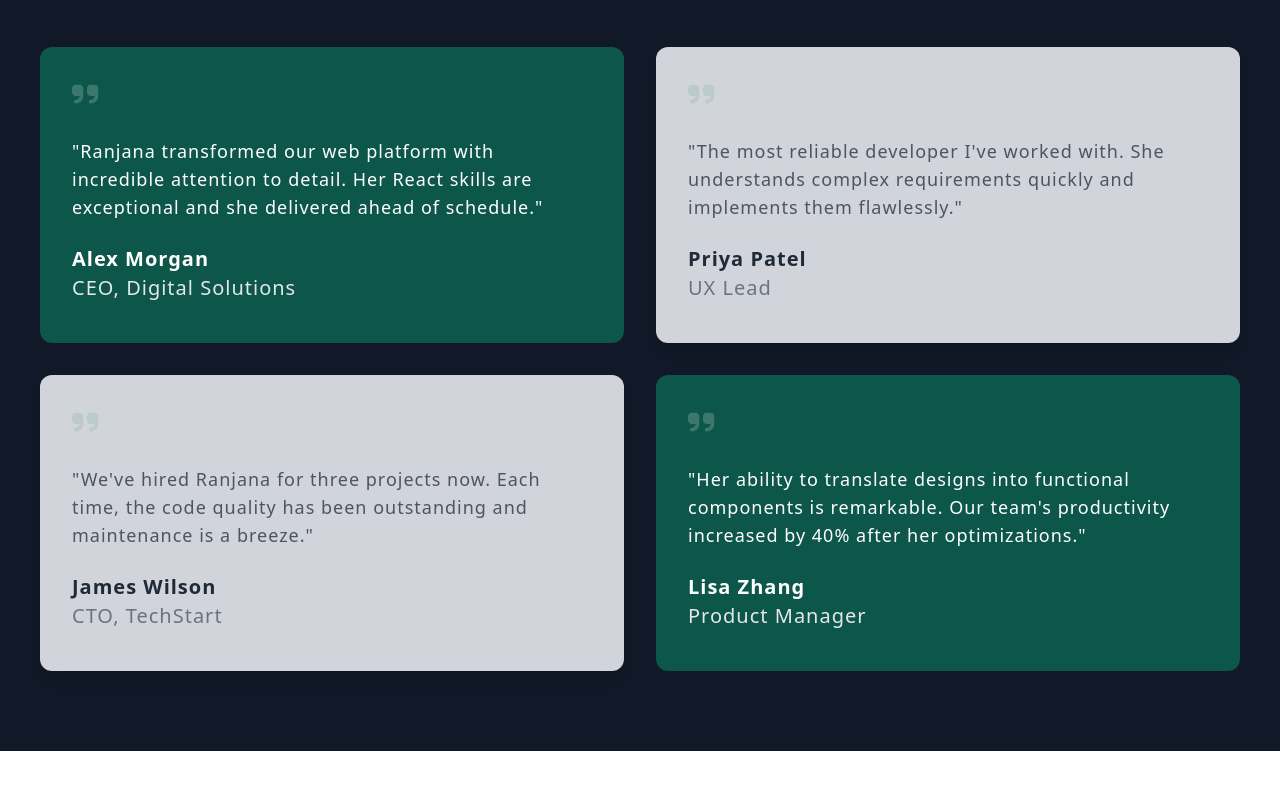
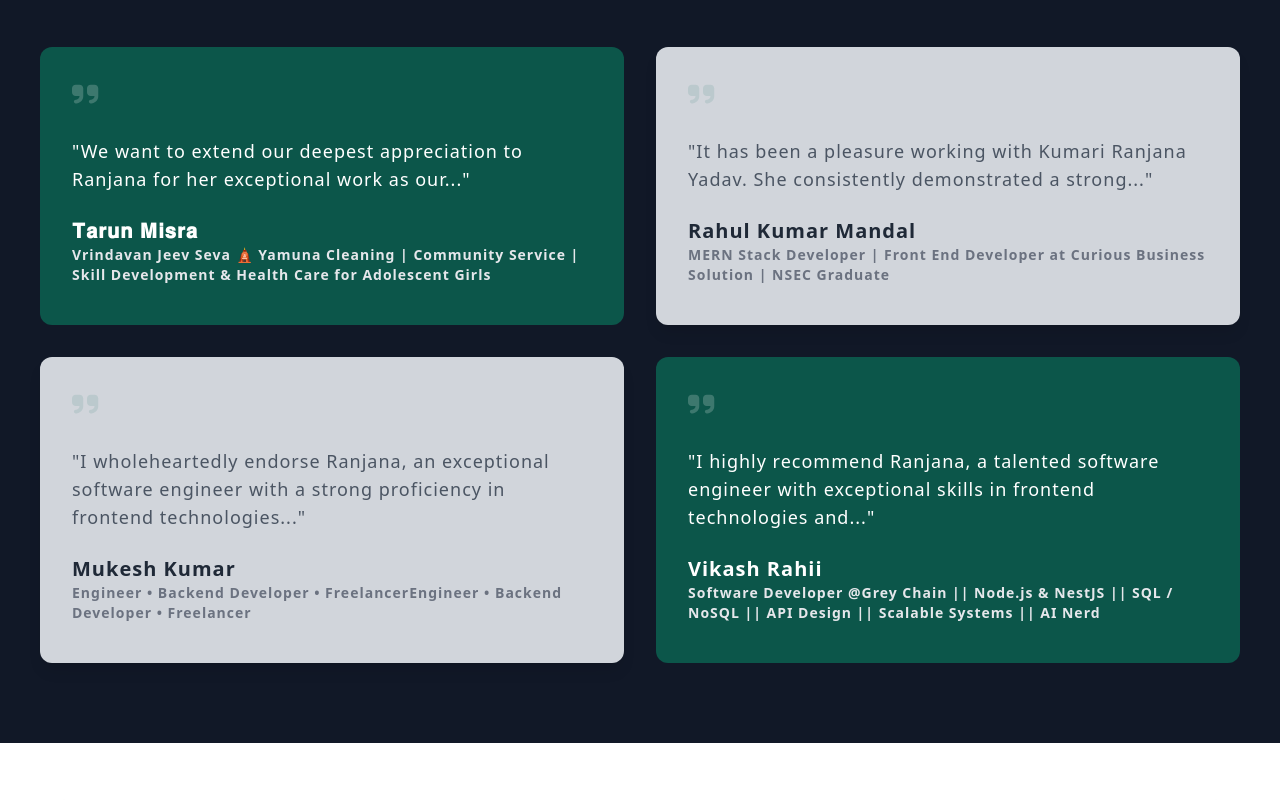
Before and after one commit to Ranjana993/Ranjana-Yadav, a React (Vite) app: page / in a window 1280 px wide. Shown: the part 5460-6260 px from the top of the page. Built offline with nearby package versions, Linux system fonts and the light colour scheme; a web font is replaced by a local one.

Commit message:
modified testimonial with reacl data .

```diff
--- a/src/pages/Testimonial.jsx
+++ b/src/pages/Testimonial.jsx
@@ -1,94 +1,93 @@
 import { motion, useInView } from 'framer-motion'
-import { faQuoteRight } from '@fortawesome/free-solid-svg-icons'
+import { faQuoteRight, faXmark } from '@fortawesome/free-solid-svg-icons'
 import { FontAwesomeIcon } from '@fortawesome/react-fontawesome'
-import { useRef } from 'react'
+import { useRef, useState } from 'react'
 
 const Testimonial = () => {
+  const [selectedTestimonial, setSelectedTestimonial] = useState(null);
   const testimonials = [
     {
       id: 1,
-      name: "Alex Morgan",
-      role: "CEO, Digital Solutions",
-      content: "Ranjana transformed our web platform with incredible attention to detail. Her React skills are exceptional and she delivered ahead of schedule.",
-      rating: 5,
+      name: "𝐓𝐚𝐫𝐮𝐧 𝐌𝐢𝐬𝐫𝐚 ",
+      role: "Vrindavan Jeev Seva 🛕 Yamuna Cleaning | Community Service | Skill Development & Health Care for Adolescent Girls",
+      content: "We want to extend our deepest appreciation to Ranjana for her exceptional work as our website developer for the Soul of Braj Federation's new website. Her dedication, talent, and hard work have truly brought our vision to life. Ranjana's commitment to this project was evident in every detail, and we're incredibly grateful for her efforts in making our online presence a success.",
       highlight: true
     },
     {
       id: 2,
-      name: "Priya Patel",
-      role: "UX Lead",
-      content: "The most reliable developer I've worked with. She understands complex requirements quickly and implements them flawlessly.",
-      rating: 4,
+      name: "Rahul Kumar Mandal",
+      role: "MERN Stack Developer | Front End Developer at Curious Business Solution | NSEC Graduate",
+      content: "It has been a pleasure working with Kumari Ranjana Yadav. She consistently demonstrated a strong grasp of frontend and backend technologies, including HTML, CSS, TailwindCSS, JavaScript, React.js, Node.js, Express.js and MongoDB. What sets Ranjana apart is her commitment to writing clean, maintainable code and her eagerness to continuously learn.She has shown great initiative in solving complex problems and collaborating with the team effectively.Whether it's building intuitive UIs or optimizing backend logic, she handles tasks with professionalism and a solution- oriented mindset.I highly recommend Ranjana for any opportunity that values skill, dedication, and a collaborative spirit.She will be a valuable asset to any organization she joins.",
       highlight: false
     },
     {
       id: 3,
-      name: "James Wilson",
-      role: "CTO, TechStart",
-      content: "We've hired Ranjana for three projects now. Each time, the code quality has been outstanding and maintenance is a breeze.",
-      rating: 5,
+      name: "Mukesh Kumar",
+      role: "Engineer • Backend Developer • FreelancerEngineer • Backend Developer • Freelancer",
+      content: "I wholeheartedly endorse Ranjana, an exceptional software engineer with a strong proficiency in frontend technologies and data structures and algorithms(DSA) problem - solving.Her expertise spans HTML, CSS, JavaScript, and frameworks such as React, Next, Node.js, and MongoDB, consistently delivering intuitive and visually stunning interfaces. Ranjana's analytical mindset and innovative approach enable her to excel in overcoming complex technical challenges. Her collaborative nature and positive attitude make her a valuable asset to any team, fostering a productive and inclusive work environment.I highly recommend Ranjana for any frontend engineering or full - stack development roles, as her skills and work ethic will undoubtedly make her a valuable contributor to any organization.",
       highlight: false
     },
     {
       id: 4,
-      name: "Lisa Zhang",
-      role: "Product Manager",
-      content: "Her ability to translate designs into functional components is remarkable. Our team's productivity increased by 40% after her optimizations.",
-      rating: 5,
+      name: "Vikash Rahii",
+      role: "Software Developer @Grey Chain || Node.js & NestJS || SQL / NoSQL || API Design || Scalable Systems || AI Nerd",
+      content: "I highly recommend Ranjana, a talented software engineer with exceptional skills in frontend technologies and DSA problem - solving.She excels in HTML, CSS, JavaScript, and frameworks like React, Next, Nodejs, MongoDB consistently delivering user - friendly and visually appealing interfaces.Ranjana's analytical mindset and innovative approach make her a standout in overcoming technical challenges. Her collaborative nature and positive attitude make her a valuable asset to any team",
       highlight: true
     }
   ]
+
   const ref = useRef();
   const isInView = useInView(ref, { once: true });
-  const starRating = (rating) => {
-    return (
-      <div
-        ref={ref}
-        style={{
-          transform: isInView ? "rotateY(0deg)" : "rotateY(90deg)",
-          transition: "transform 0.8s cubic-bezier(0.68, -0.55, 0.265, 1.55)"
-        }}
-        className="w-72 h-96 bg-gradient-to-br from-purple-500 to-pink-600 rounded-xl shadow-2xl p-6 text-white perspective-1000"
-      >
-        {[...Array(5)].map((_, i) => (
-          <svg
-            key={i}
-            className={`w-4 h-4 ${i < rating ? 'text-yellow-400' : 'text-gray-300'}`}
-            fill="currentColor"
-            viewBox="0 0 20 20"
-          >
-            <path d="M9.049 2.927c.3-.921 1.603-.921 1.902 0l1.07 3.292a1 1 0 00.95.69h3.462c.969 0 1.371 1.24.588 1.81l-2.8 2.034a1 1 0 00-.364 1.118l1.07 3.292c.3.921-.755 1.688-1.54 1.118l-2.8-2.034a1 1 0 00-1.175 0l-2.8 2.034c-.784.57-1.838-.197-1.539-1.118l1.07-3.292a1 1 0 00-.364-1.118L2.98 8.72c-.783-.57-.38-1.81.588-1.81h3.461a1 1 0 00.951-.69l1.07-3.292z" />
-          </svg>
-        ))}
-      </div>
-    )
-  }
+
+  const openModal = (testimonial) => {
+    setSelectedTestimonial(testimonial);
+  };
+
+  const closeModal = () => {
+    setSelectedTestimonial(null);
+  };
+
+  const truncateContent = (content, wordCount = 15) => {
+    const words = content.split(' ');
+    if (words.length <= wordCount) return content;
+    return words.slice(0, wordCount).join(' ') + '...';
+  };
 
   return (
-    <section id="testimonials" className="py-20 px-5 sm:px-10 ">
+    <section id="testimonials" className="py-20 px-5 sm:px-10 relative">
       <div className="max-w-7xl mx-auto">
-        <motion.h2 initial={{ opacity: 0, y: 20 }} whileInView={{ opacity: 1, y: 0 }} transition={{ duration: 0.5 }}
-          className=" text-3xl lg:text-6xl text-center font-semibold md:text-[25px] font-playfair pb-14"
+        <motion.h2
+          initial={{ opacity: 0, y: 20 }}
+          whileInView={{ opacity: 1, y: 0 }}
+          transition={{ duration: 0.5 }}
+          className="text-3xl lg:text-6xl text-center font-semibold md:text-[25px] font-playfair pb-14"
         >
           What People Say
         </motion.h2>
 
         <div className="grid grid-cols-1 md:grid-cols-2 gap-8">
           {testimonials.map((testimonial) => (
-            <motion.div key={testimonial.id}  initial={{ opacity: 0, y: 20 }} whileInView={{ opacity: 1, y: 0 }}
-              transition={{ duration: 0.5, delay: testimonial.id * 0.1 }} whileHover={{ y: -5 }}
-              className={`p-8 rounded-xl ${testimonial.highlight ? 'bg-[#0c564a] text-white' : 'bg-gray-300 shadow-lg'}`}
+            <motion.div
+              key={testimonial.id}
+              initial={{ opacity: 0, y: 20 }}
+              whileInView={{ opacity: 1, y: 0 }}
+              transition={{ duration: 0.5, delay: testimonial.id * 0.1 }}
+              whileHover={{ y: -5 }}
+              className={`p-8 rounded-xl cursor-pointer ${testimonial.highlight ? 'bg-[#0c564a] text-white' : 'bg-gray-300 shadow-lg'}`}
+              onClick={() => openModal(testimonial)}
             >
-              <FontAwesomeIcon icon={faQuoteRight} className={`text-3xl mb-6 ${testimonial.highlight ? 'text-white opacity-20' : 'text-[#016958] opacity-10'}`}
+              <FontAwesomeIcon
+                icon={faQuoteRight}
+                className={`text-3xl mb-6 ${testimonial.highlight ? 'text-white opacity-20' : 'text-[#016958] opacity-10'}`}
               />
               <p className={`text-lg mb-6 ${testimonial.highlight ? '' : 'text-gray-600'}`}>
-                "{testimonial.content}"
+                "{truncateContent(testimonial.content)}"
               </p>
               <div>
                 <h3 className={`font-bold text-xl ${testimonial.highlight ? 'text-white' : 'text-gray-800'}`}>
                   {testimonial.name}
                 </h3>
-                <p className={`mb-2 ${testimonial.highlight ? 'text-gray-200' : 'text-gray-500'}`}>
+                <p className={`mb-2 text-sm font-semibold ${testimonial.highlight ? 'text-gray-200' : 'text-gray-500'}`}>
                   {testimonial.role}
                 </p>
               </div>
@@ -96,6 +95,41 @@ const Testimonial = () => {
           ))}
         </div>
       </div>
+
+      {/* Modal */}
+      {selectedTestimonial && (
+        <div className="fixed inset-0 bg-black bg-opacity-50 flex items-center justify-center p-4 z-50">
+          <motion.div
+            initial={{ opacity: 0, scale: 0.9 }}
+            animate={{ opacity: 1, scale: 1 }}
+            exit={{ opacity: 0, scale: 0.9 }}
+            className={`relative max-w-2xl w-full rounded-xl p-8 ${selectedTestimonial.highlight ? 'bg-[#0c564a] text-white' : 'bg-white shadow-xl'}`}
+          >
+            <button
+              onClick={closeModal}
+              className="absolute top-4 right-4 p-2 rounded-full hover:bg-opacity-20 hover:bg-gray-500"
+            >
+              <FontAwesomeIcon icon={faXmark} className="text-xl" />
+            </button>
+
+            <FontAwesomeIcon
+              icon={faQuoteRight}
+              className={`text-3xl mb-6 ${selectedTestimonial.highlight ? 'text-white opacity-20' : 'text-[#016958] opacity-10'}`}
+            />
+            <p className={`text-lg mb-6 ${selectedTestimonial.highlight ? '' : 'text-gray-600'}`}>
+              "{selectedTestimonial.content}"
+            </p>
+            <div>
+              <h3 className={`font-bold text-xl ${selectedTestimonial.highlight ? 'text-white' : 'text-gray-800'}`}>
+                {selectedTestimonial.name}
+              </h3>
+              <p className={`mb-2 ${selectedTestimonial.highlight ? 'text-gray-200' : 'text-gray-500'}`}>
+                {selectedTestimonial.role}
+              </p>
+            </div>
+          </motion.div>
+        </div>
+      )}
     </section>
   )
 }
```
